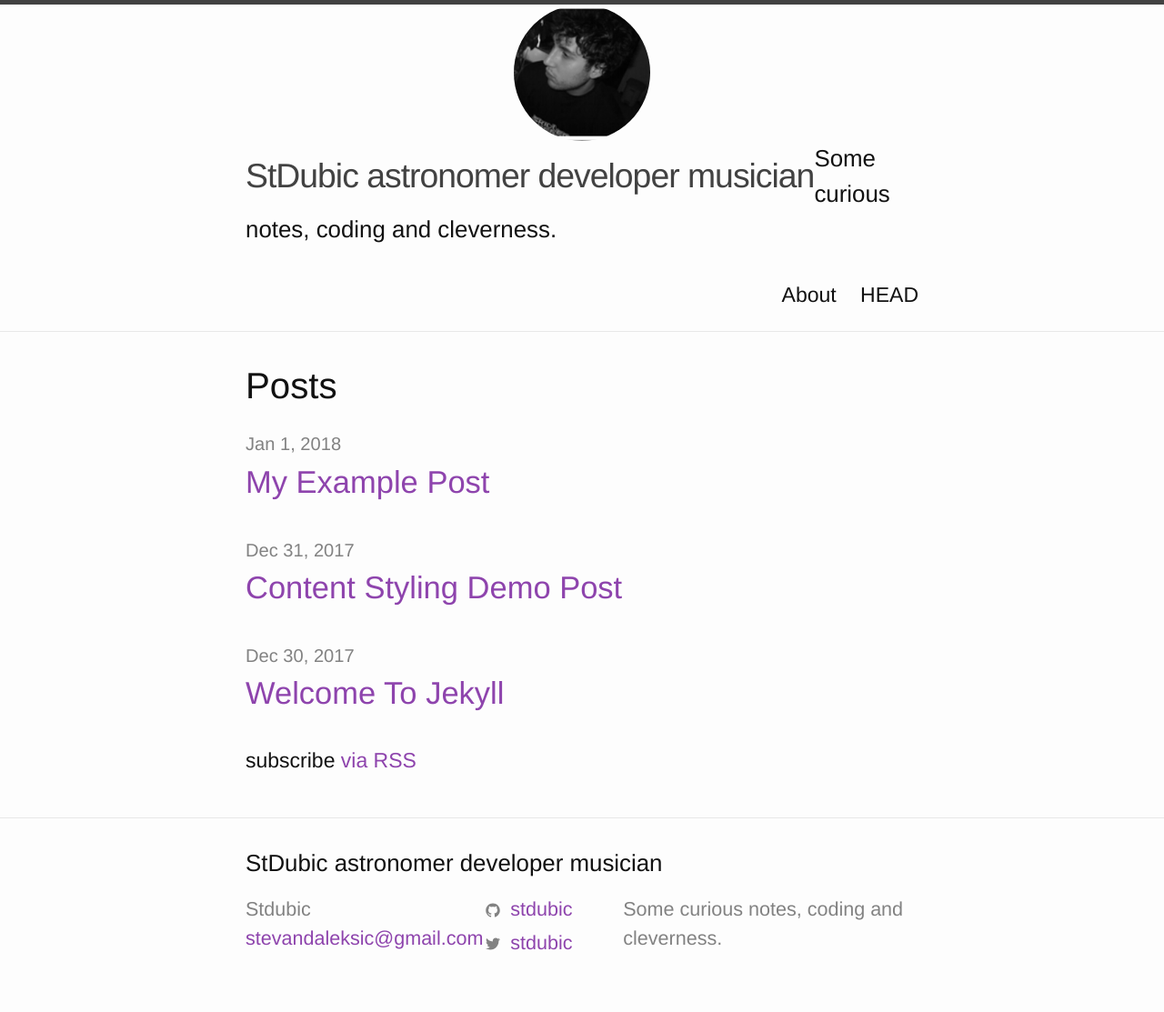
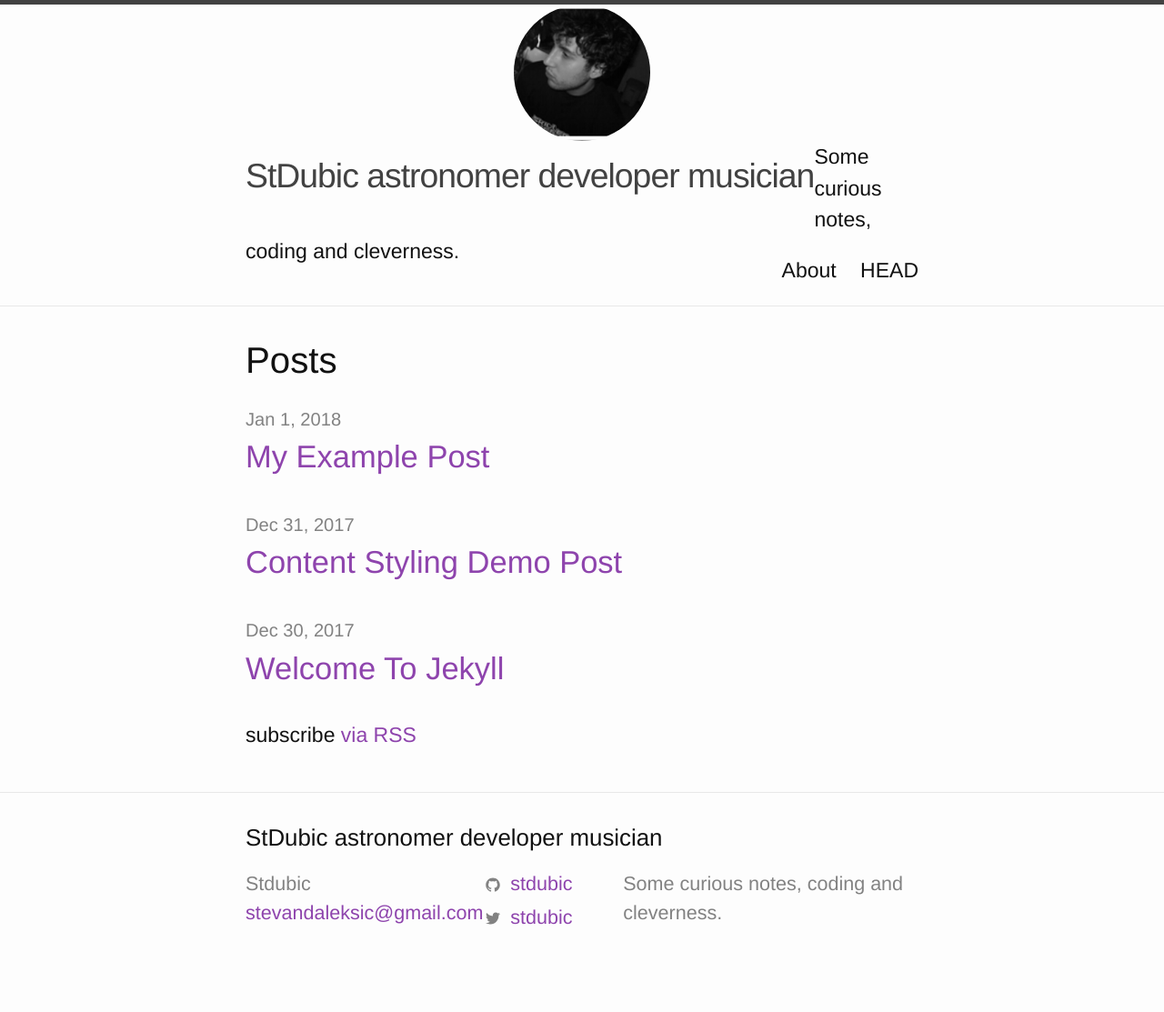
Before and after one commit to Stdubic/Stevan-Aleksic-aka-Stdubic, a Jekyll site: the page built from index.md, in a window 1280 px wide. Shown: the whole page at 91% size. Built offline with Jekyll 4.4.1, drawn with Linux system fonts in a browser that asks for light colours; after the commit the page ends 1085 px from its top, so only the background shows below that.

Commit message:
Update header.html

```diff
--- a/_includes/header.html
+++ b/_includes/header.html
@@ -6,7 +6,7 @@
 
     <img id="logo" class="center" src="{{{site.github.url}}/assets/slikaJa_400x400.png" alt="stevan aleksic" height="150" width="150" align="middle">
     <a class="site-title" rel="author" href="{{ "/" | relative_url }}">{{ site.title | escape }}</a>
-        <h2 class="footer-heading">{{ site.description | escape }}</h2>
+        {{ site.description | escape }}
 
 
     {% if page_paths %}
```
